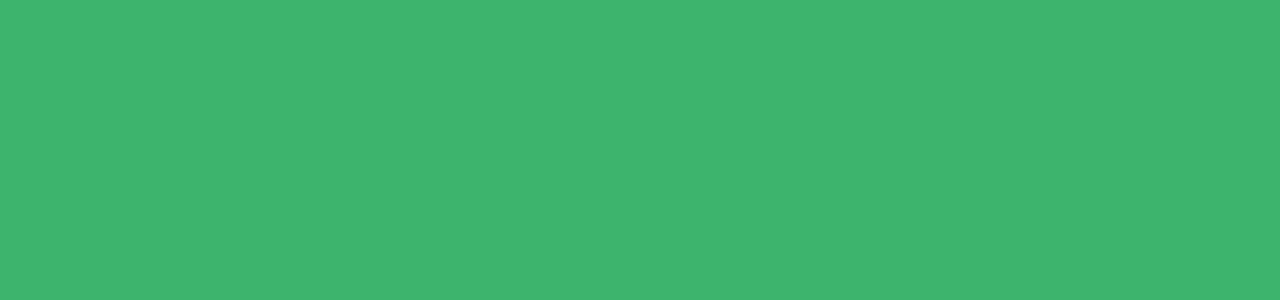
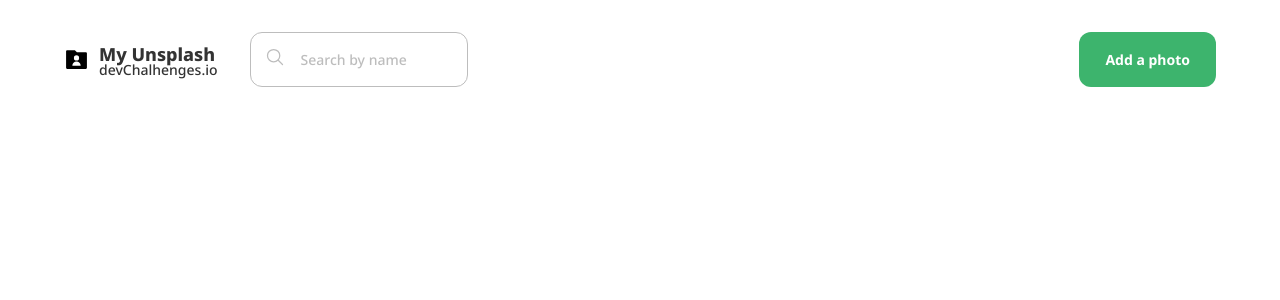
Before and after one commit to cVitorAndrade/myUnsplash, a React (Vite) app in the folder web/: page / in a window 1280 px wide. Shown: the top 300 px of the page. Built offline with nearby package versions, Linux system fonts and the light colour scheme.

Commit message:
feat: create header

```diff
--- /dev/null
+++ b/web/src/components/Header/index.jsx
@@ -0,0 +1,22 @@
+import { Container } from "./styles";
+
+import { RiFolderUserFill } from "react-icons/ri";
+import { IoSearchOutline } from "react-icons/io5";
+
+export function Header () {
+    return(
+        <Container>
+            <div>
+                <div className="brand">
+                    <RiFolderUserFill size={25} />
+                    <h1>My Unsplash <span>devChalhenges.io</span></h1>
+                </div>
+                <div className="search">
+                    <label htmlFor="input-search"> <IoSearchOutline size={20} /> </label>
+                    <input type="text" id="input-search" placeholder="Search by name"/>
+                </div>
+            </div>
+            <button>Add a photo</button>
+        </Container>
+    )
+}
--- /dev/null
+++ b/web/src/components/Header/styles.js
@@ -0,0 +1,84 @@
+import styled from "styled-components";
+
+export const Container = styled.header`
+    width: min(90%, 130rem);
+    margin: auto;
+    display: flex;
+    justify-content: space-between;
+
+    div {
+        display: flex;
+        gap: 3.2rem;
+        align-items: center;
+    }
+
+    .brand {
+        display: flex;
+        gap: 1rem;
+
+        h1 {
+            display: flex;
+            flex-direction: column;
+
+            color: ${ ({ theme }) => theme.COLORS.BLACK};
+
+            line-height: 2rem;
+
+            font-size: 1.8rem;
+            font-weight: 800;
+
+            span {
+                font-size: 1.4rem;
+                font-weight: 500;
+
+                line-height: 1.2rem;
+            }
+        }
+    }
+
+    .search {
+        display: flex;
+        align-items: center;
+        gap: 1.6rem;
+
+        padding: 1.4rem;
+
+        border-radius: 1.2rem;
+        border: 1px solid ${ ({ theme }) => theme.COLORS.GRAY};
+
+        > label {
+            color: ${ ({ theme }) => theme.COLORS.GRAY};
+        }
+
+        > input {
+            border: none;
+            outline: none;
+
+            &::placeholder {
+                color: ${ ({ theme }) => theme.COLORS.GRAY};
+                font-size: 1.4rem;
+                font-weight: 500;
+                line-height: 2rem;
+            }
+        }
+    }
+
+    button {
+        background-color: ${ ({ theme }) => theme.COLORS.GREEN};
+        border: none;
+        color: ${ ({ theme }) => theme.COLORS.WHITE};
+        border-radius: 1.2rem;
+        padding: 0 2.6rem;
+
+        font-size: 1.4rem;
+        font-weight: 700;
+        line-height: 2rem;
+
+        transition: filter .3s cubic-bezier(0.445, 0.05, 0.55, 0.95);
+
+        &:hover {
+            filter: brightness(0.9);
+            cursor: pointer;
+        }
+    }
+`;
--- a/web/src/pages/Home/index.jsx
+++ b/web/src/pages/Home/index.jsx
@@ -1,8 +1,10 @@
+import { Header } from "../../components/Header";
 import { Container } from "./styles";
 
 export function Home () {
     return(
         <Container>
+            <Header />
 
         </Container>
     )
--- a/web/src/pages/Home/styles.js
+++ b/web/src/pages/Home/styles.js
@@ -3,5 +3,6 @@ import styled from "styled-components";
 export const Container = styled.div`
     width: 100%;
     height: 100vh;
-    background-color: ${ ({ theme }) => theme.COLORS.GREEN};
+
+    padding-top: 3.2rem;
 `;
```
